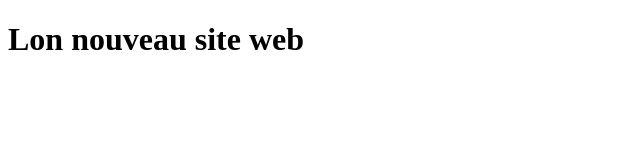
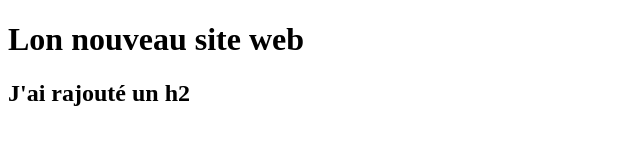
Before and after one commit to isSpicyCode/site-web, a plain HTML site: page index.html in a window 1280 px wide. Shown: the whole page, without its empty margins (0-640 px from the left). Drawn offline with Linux system fonts and the light colour scheme.

Commit message:
ajout h2

```diff
--- a/index.html
+++ b/index.html
@@ -7,5 +7,6 @@
 </head>
 <body>
     <h1>Lon nouveau site web</h1>
+    <h2>J'ai rajouté un h2</h2>
 </body>
 </html>
```
